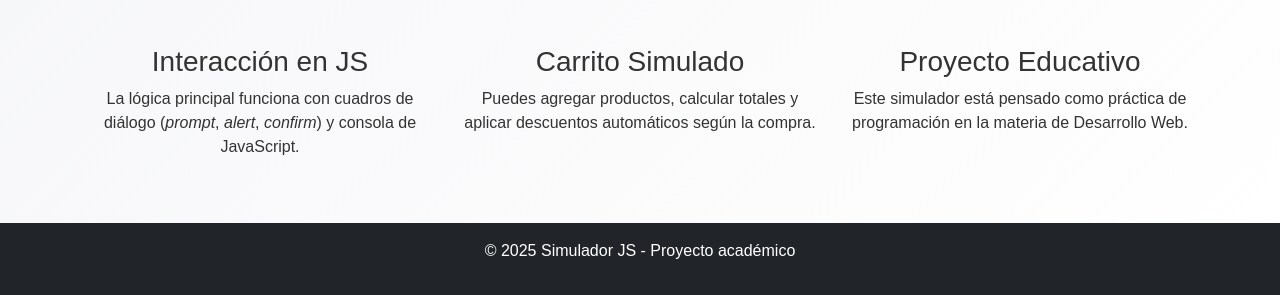
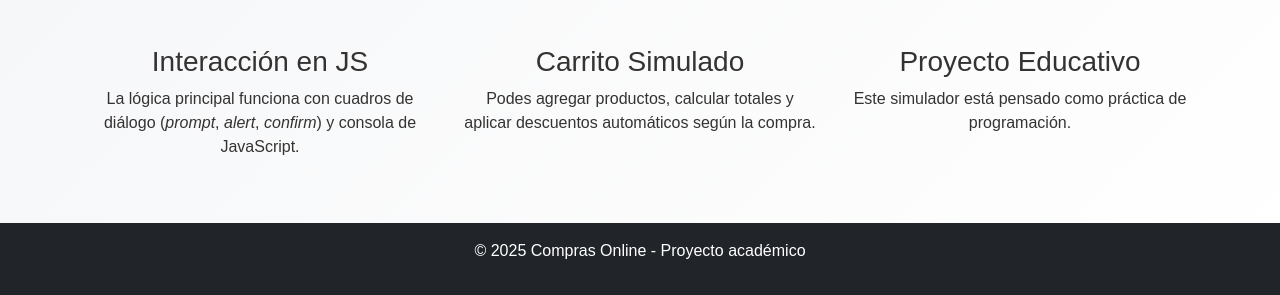
Before and after one commit to juanmasemper/compras-online-Semper, a plain HTML site: page index.html in a window 1280 px wide. Shown: the part 592-887 px from the top of the page. Drawn offline with nearby package versions, Linux system fonts and the light colour scheme.

Commit message:
Segundo commit

```diff
--- a/index.html
+++ b/index.html
@@ -84,18 +84,18 @@
       </div>
       <div class="col-md-4">
         <h3>Carrito Simulado</h3>
-        <p>Puedes agregar productos, calcular totales y aplicar descuentos automáticos según la compra.</p>
+        <p>Podes agregar productos, calcular totales y aplicar descuentos automáticos según la compra.</p>
       </div>
       <div class="col-md-4">
         <h3>Proyecto Educativo</h3>
-        <p>Este simulador está pensado como práctica de programación en la materia de Desarrollo Web.</p>
+        <p>Este simulador está pensado como práctica de programación.</p>
       </div>
     </div>
   </div>
 
   <!-- Footer -->
   <footer class="bg-dark text-white text-center py-3">
-    <p>&copy; 2025 Simulador JS - Proyecto académico</p>
+    <p>&copy; 2025 Compras Online - Proyecto académico</p>
   </footer>
 
   <!-- JS -->
```
